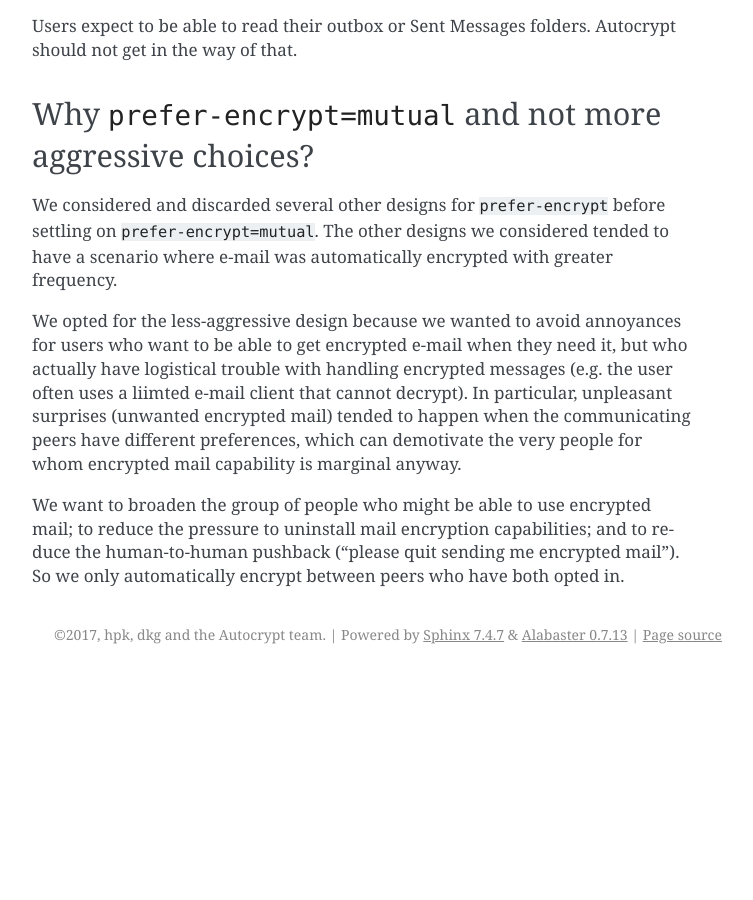
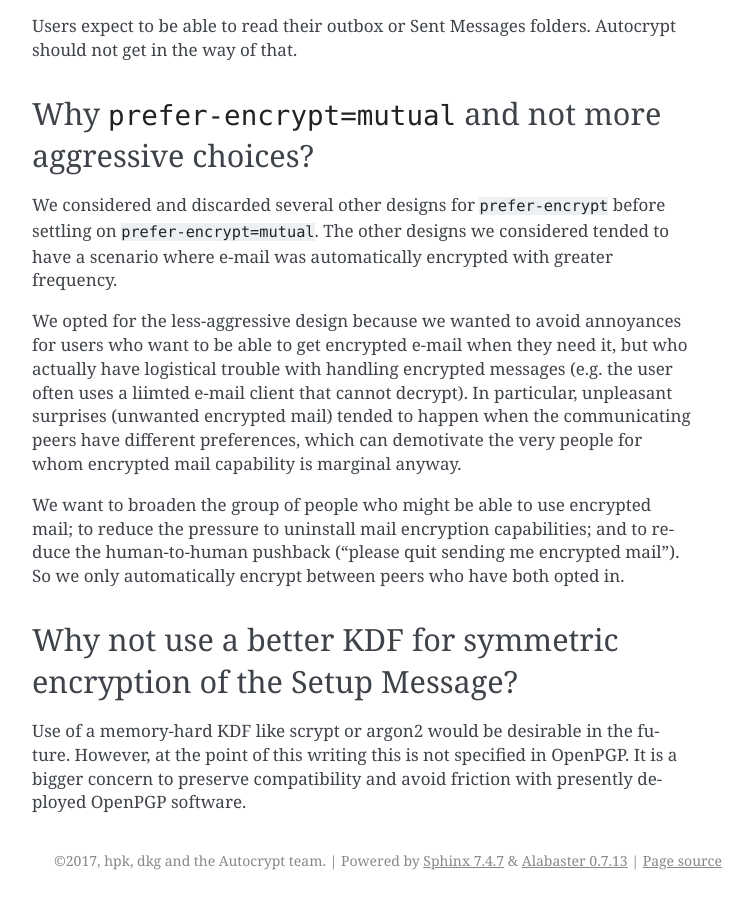
Before and after one commit to autocrypt/autocrypt, a Sphinx documentation site: the page built from doc/faq.rst, in a window 1280 px wide and 900 px high, scrolled down 3879 px. Shown: the whole window, without its empty margins (388-1141 px from the left). Built offline with Sphinx 7.4.7, drawn with Linux system fonts in a browser that asks for light colours; before the commit the page ends 4553 px from its top, so only the background shows below that.

Commit message:
move scrypt/argon2 note into faq (closes #168)

```diff
--- a/doc/faq.rst
+++ b/doc/faq.rst
@@ -190,3 +190,11 @@ encrypted mail; to reduce the pressure to uninstall mail encryption
 capabilities; and to reduce the human-to-human pushback ("please quit
 sending me encrypted mail").  So we only automatically encrypt between
 peers who have both opted in.
+
+Why not use a better KDF for symmetric encryption of the Setup Message?
+-----------------------------------------------------------------------
+
+Use of a memory-hard KDF like scrypt or argon2 would be desirable in the future.
+However, at the point of this writing this is not specified in OpenPGP. It is a
+bigger concern to preserve compatibility and avoid friction with presently
+deployed OpenPGP software.
```
Also changed, not shown: doc/level1.rst (+0 -7 lines).
